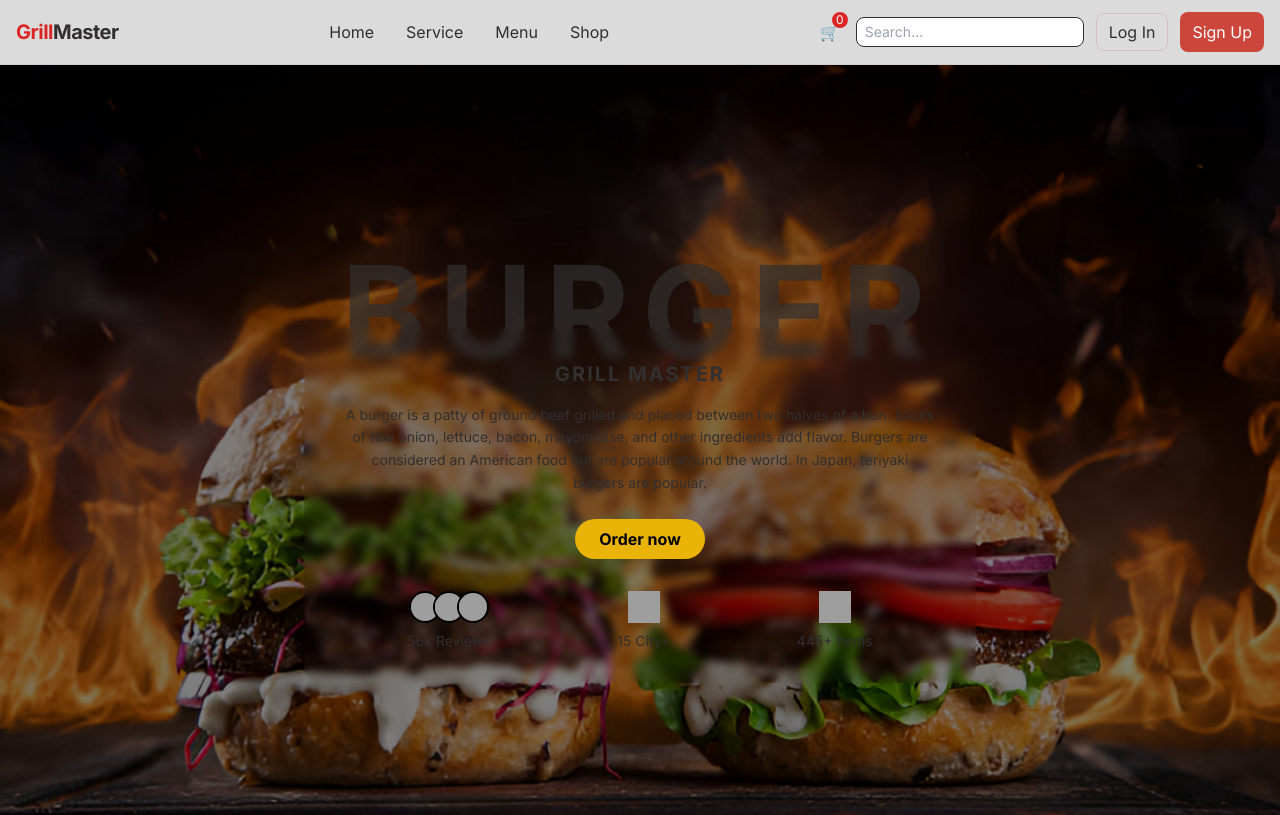
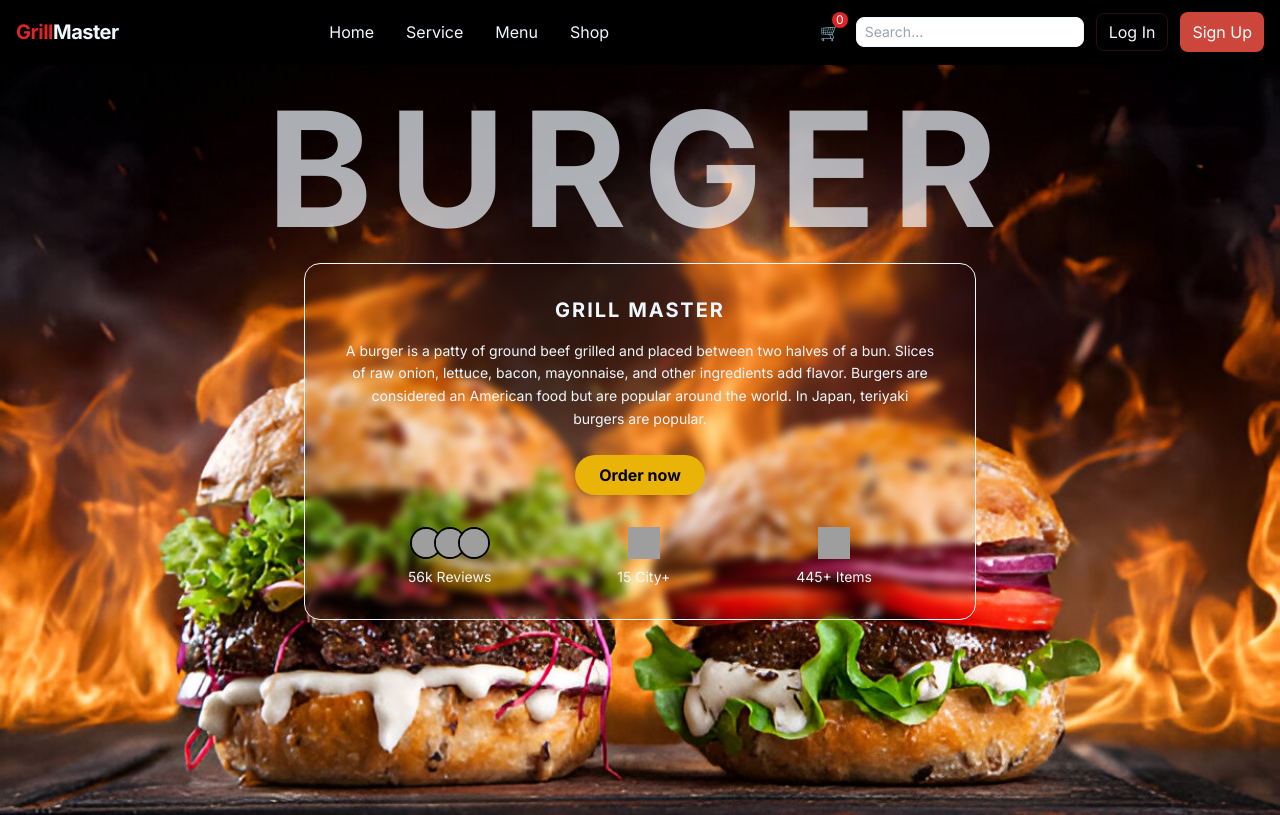
Before and after one commit to rishinduyohan/GrillMaster-Pos-System, a plain HTML site: page index.html in a window 1280 px wide. Shown: the top 815 px of the page. Drawn offline with nearby package versions, Linux system fonts and the light colour scheme; grey boxes are pictures that could not be loaded.

Commit message:
Add hero section and upadate it

```diff
--- a/assets/css/style.css
+++ b/assets/css/style.css
@@ -1,3 +1,6 @@
+*{
+    color: aliceblue;
+}
 .overlay {
     backdrop-filter: blur(4px);
 }
--- a/assets/js/app.js
+++ b/assets/js/app.js
@@ -11,7 +11,7 @@ const responseNav = () => {
 if (navbarItem) {
     const navbar = document.createElement("div");
     navbar.innerHTML = `
-        <div class="max-w-7xl mx-auto px-4">
+        <div class="max-w-7xl mx-auto px-4 ">
                 <div class="flex items-center justify-between h-16">
                    <a href="index.html" class="font-black tracking-tight text-xl">
                         <span class="text-red-600">Grill</span>Master
@@ -44,7 +44,7 @@ if (navbarItem) {
                     </button>
                 </div>
             </div>
-            <div id="mobileMenu" class="sticky md:hidden hidden border-t border-black/5 bg-gray text-center">
+            <div id="mobileMenu" class="sticky md:hidden hidden border-t border-black/5 backdrop-blur text-center">
                 <div class="px-4 py-3 space-y-2">
                     <a href="index.html#home" class="block py-2">Home</a>
                     <a href="index.html#recipes" class="block py-2">Service</a>
--- a/index.html
+++ b/index.html
@@ -4,33 +4,27 @@
   <meta charset="UTF-8" />
   <meta name="viewport" content="width=device-width, initial-scale=1" />
   <title>Chop-shock Recipes</title>
+  <link rel="stylesheet" href="assets/css/style.css">
   <script src="https://cdn.tailwindcss.com"></script>
   <link href="https://unpkg.com/aos@2.3.1/dist/aos.css" rel="stylesheet">
-  <link rel="stylesheet" href="assets/css/style.css">
   <script src="assets/js/theme.js"></script>
   <link
     href="https://fonts.googleapis.com/css2?family=Inter:wght@400;500;600;700&family=Poppins:wght@600;700&display=swap"
     rel="stylesheet">
 </head>
 
-<body class="bg-primary text-secondary font-body">
+<body class="bg-black text-secondary font-body">
   <!-- Navbar -->
-  <header class="sticky top-0 z-50 bg-gray/90 backdrop-blur border-b border-black/5 " id="navbar"></header>
+  <header class="sticky top-0 z-50 absolute backdrop-blur border-b border-black/5 navbar" id="navbar"></header>
 
   <!-- Hero -->
-  <section class="relative h-screen flex flex-col items-center justify-center text-center" >
-    <!-- Background Image with Fire -->
+  <section class="relative h-screen flex flex-col items-center justify-center text-center " >
     <img src="assets/images/background.jpg"
       alt="burger background" class="absolute inset-0 w-full h-full object-cover -z-10">
-
-    <!-- Overlay -->
-    <div class="absolute inset-0 bg-black/50 -z-10"></div>
-
-    <!-- Big Text -->
-    <h1 class="text-[8rem] font-extrabold tracking-widest text-gray-200 opacity-70 leading-none">BURGER</h1>
-
-    <!-- Card -->
-    <div class="overlay mt-[-3rem] px-10 py-8 rounded-2xl max-w-2xl text-center">
+    <div class="absolute inset-0 -z-10 mt-6 mb-6">
+    <h1 class="lg:text-[10rem] font-extrabold tracking-widest text-gray-200 opacity-70 leading-none">BURGER</h1>
+    </div>
+    <div class="overlay mt-[-3rem] px-10 py-8 rounded-2xl max-w-2xl text-center border">
       <h2 class="text-xl font-bold mb-4 tracking-widest">GRILL MASTER</h2>
       <p class="text-gray-200 text-sm leading-relaxed">
         A burger is a patty of ground beef grilled and placed between two halves of a bun.
```
